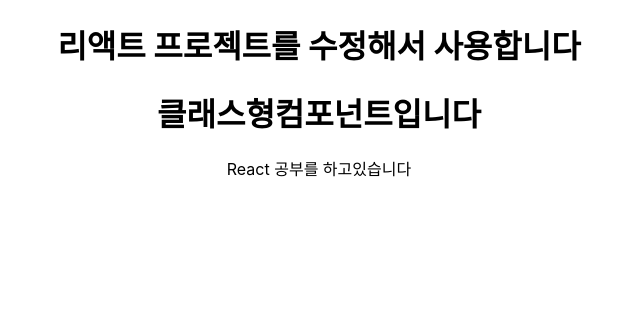
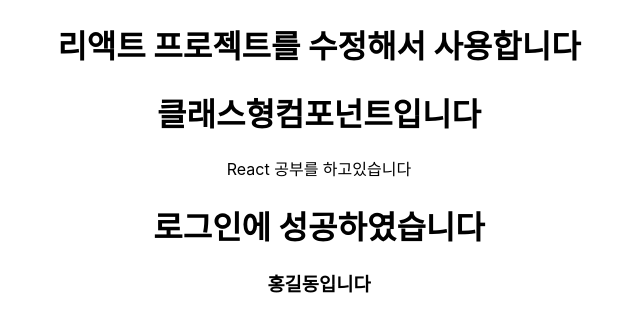
Before and after one commit to hj-Seong/2023-react, a React (Create React App) app in the folder first-react/: page / in a window 1280 px wide. Shown: the top 332 px of the page, without its empty margins (321-961 px from the left). Built offline with nearby package versions, Linux system fonts and the light colour scheme.

Commit message:
0330 컴포넌트-props

```diff
--- a/first-react/src/App.js
+++ b/first-react/src/App.js
@@ -1,12 +1,18 @@
 import logo from './logo.svg';
 import './App.css';
 import MyComponent from './components/MyComponent';
+// 동일한 파일에서 두개이상 내보냈을때, 그 각각의 값을
+// 각각 가져와야 쓸수 있다
+import LoginComp from './components/LoginComp';
+import { LoginText } from './components/LoginComp';
 
 function App() {
   return (
     <div className="App">
       <h1>리액트 프로젝트를 수정해서 사용합니다</h1>
       <MyComponent />
+      {/* 만든 컴포넌트에 속성=값을 통해 값을 props전달 */}
+      <LoginComp login={true} name="홍길동" />
     </div>
   );
 }
--- /dev/null
+++ b/first-react/src/components/LoginComp.js
@@ -0,0 +1,52 @@
+import {Component} from "react"
+class LoginComp extends Component {
+    render() {
+        // 변수 작성
+        // 클래스에서 props 값을 가져올때는 this.props을 통해들고온다
+        // this.props은 Component에서 상속받아온 속성
+        // this.props = {login:true, name:"홍길동"};
+        // 구조화 할당
+        // : 배열이나 객체와같이 값이 여러개인 자료형을
+        // 안에 있는 요소를 꺼내서 각각의 변수에 따로 저장하는 방식
+        const prop = this.props;
+        const {login, name} = this.props;
+        console.log(prop.login);
+        console.log(login);
+        // const login = true;
+        return (
+            <div>
+                {
+                    login ?
+                    <LoginText />
+                    :
+                    <div>
+                        <h1>로그인이 필요합니다</h1>
+                        <p>리액트를 시작합니다</p>
+                    </div>
+                }
+            </div>
+        );
+    }
+}
+
+// 하나의 컴포넌트 작성 파일안에
+// 클래스형 또는 함수형 컴포넌트를 여러개 작성할수 있다.
+// export 를 이용하여 내보내주지 않으면
+// 외부에서는 사용할수 없다
+class LoginText extends Component {
+    render() {
+
+        return (
+            <div>
+                <h1>로그인에 성공하였습니다</h1>
+                <h3>홍길동입니다</h3>
+            </div>
+        );
+    }
+}
+
+// 여러개의 내용을 export를 통해 내보낼때
+export { LoginText };
+
+// 주로 하나의 컴포넌트 작성파일에서 하나의 컴포넌트를 내보낸다
+export default LoginComp;
```
